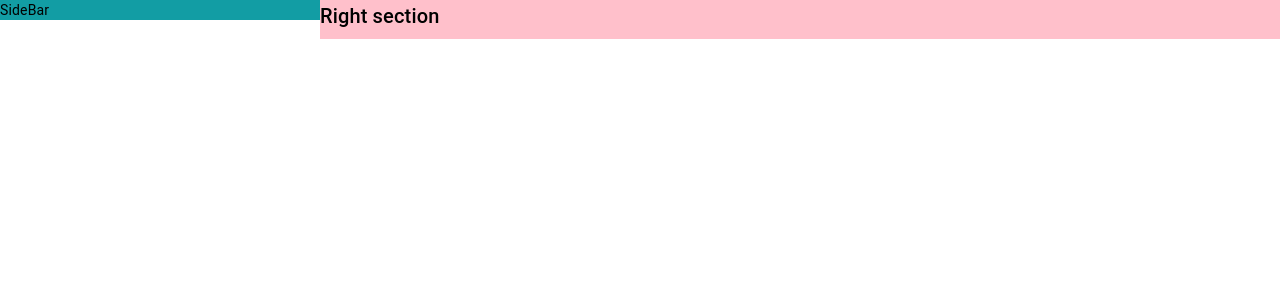
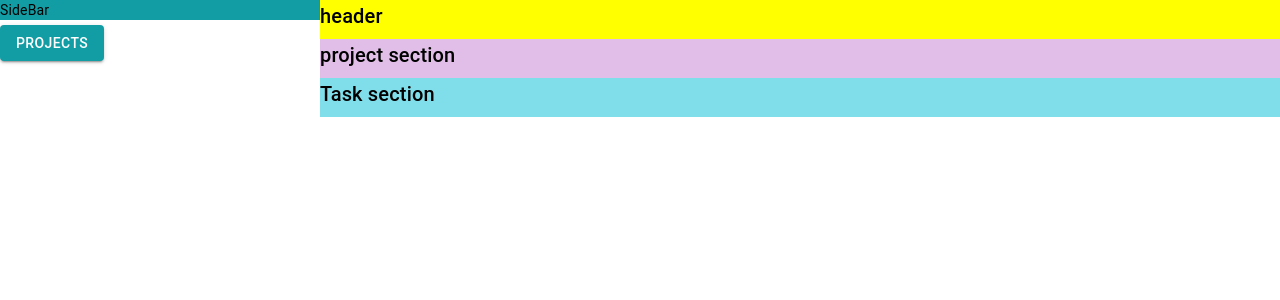
Before and after one commit to WildCodeSchool/2109-wns-lyon-bug404-front, a React (Create React App) app in the folder client/: page / in a window 1280 px wide. Shown: the top 300 px of the page. Built offline with nearby package versions, Linux system fonts and the light colour scheme.

Commit message:
devided project sectons

```diff
--- a/client/src/components/layout/SideBar.tsx
+++ b/client/src/components/layout/SideBar.tsx
@@ -1,5 +1,5 @@
 import React from "react";
-import { Typography, Grid } from "@mui/material";
+import { Typography, Grid, Button } from "@mui/material";
 
 const SideBar = () => {
 	return (
@@ -14,6 +14,7 @@ const SideBar = () => {
 					}}>
 					SideBar
 				</Typography>
+				<Button variant='contained'>Projects</Button>
 			</Grid>
 		</>
 	);
--- a/client/src/components/screens/main/Main.tsx
+++ b/client/src/components/screens/main/Main.tsx
@@ -10,14 +10,35 @@ const Main = () => {
 				<Grid xs={3}>
 					<SideBar></SideBar>
 				</Grid>
-				<Grid
-					xs={9}
-					sx={{
-						bgcolor: "pink",
-					}}>
-					<Typography variant='h6' component='div' gutterBottom>
-						Right section
-					</Typography>
+				<Grid container xs={9}>
+					{/* right section */}
+					<Grid
+						xs={12}
+						sx={{
+							bgcolor: "yellow",
+						}}>
+						<Typography variant='h6' component='div' gutterBottom>
+							header
+						</Typography>
+					</Grid>
+					<Grid
+						xs={12}
+						sx={{
+							bgcolor: "#E1BEE7",
+						}}>
+						<Typography variant='h6' component='div' gutterBottom>
+							project section
+						</Typography>
+					</Grid>
+					<Grid
+						xs={12}
+						sx={{
+							bgcolor: "#80DEEA",
+						}}>
+						<Typography variant='h6' component='div' gutterBottom>
+							Task section
+						</Typography>
+					</Grid>
 				</Grid>
 			</Grid>
 			{/* <h1>Taskhub/ main</h1>
```
